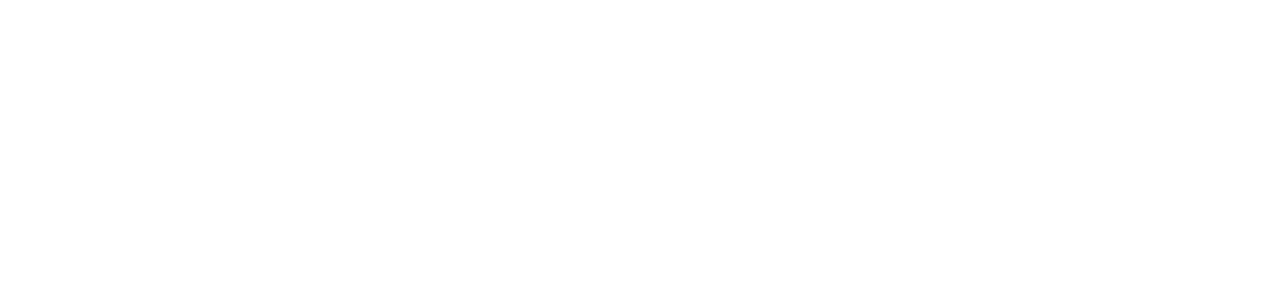
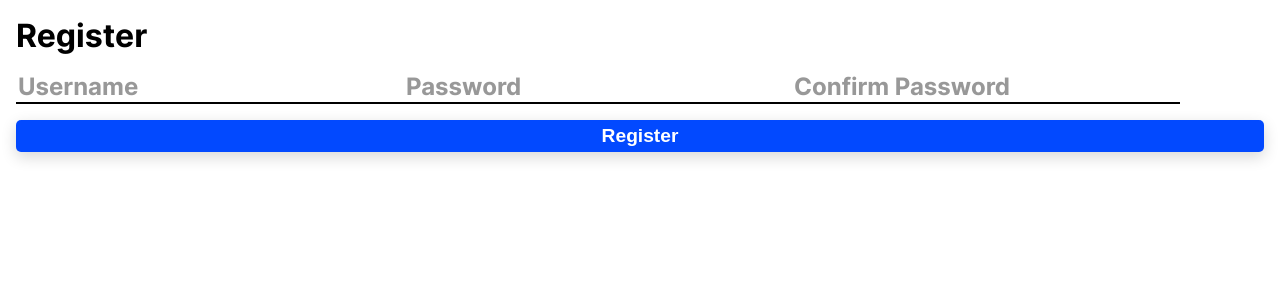
Before and after one commit to httpjamesm/opus, a React (Create React App) app: page /register in a window 1280 px wide. Before the commit this address had no page. Shown: the top 300 px of the page. Built offline with nearby package versions, Linux system fonts and the light colour scheme.

Commit message:
register page

```diff
--- a/src/index.tsx
+++ b/src/index.tsx
@@ -1,13 +1,11 @@
 import ReactDOM from "react-dom/client";
-import {
-  BrowserRouter,
-  Routes,
-  Route,
-} from "react-router-dom";
+import { BrowserRouter, Routes, Route } from "react-router-dom";
 
 import Landing from "./pages/Landing";
 
 import "./index.css";
+
+import Register from "./pages/Register";
 
 const root = ReactDOM.createRoot(
     document.getElementById("root") as HTMLElement
@@ -16,6 +14,7 @@
     <BrowserRouter>
         <Routes>
             <Route path="/" element={<Landing />} />
+            <Route path="/register" element={<Register />} />
         </Routes>
     </BrowserRouter>
 );
--- /dev/null
+++ b/src/pages/Register.tsx
@@ -0,0 +1,90 @@
+import { useState } from "react";
+import styles from "../styles/Register.module.scss";
+
+import { ToastContainer, toast } from "react-toastify";
+import "react-toastify/dist/ReactToastify.css";
+import { createSalt } from "src/utils/aes";
+
+// @ts-ignore
+import PBKDF2 from "crypto-js/pbkdf2";
+import { uint8ArrayToBase64 } from "src/utils/b64";
+
+const Register = () => {
+    const [username, setUsername] = useState<string>("");
+
+    const [password, setPassword] = useState<string>("");
+
+    const [confirmPassword, setConfirmPassword] = useState<string>("");
+
+    const doRegister = async () => {
+        if (password !== confirmPassword) {
+            toast.error("Passwords do not match");
+            return;
+        }
+
+        const salt = await uint8ArrayToBase64(await createSalt(16));
+
+        const hash = PBKDF2(password, salt, {
+            keySize: 512 / 32,
+            iterations: 1000,
+        }).toString();
+
+        const keySalt = await uint8ArrayToBase64(await createSalt(16))
+
+        const request = await fetch(
+            `${process.env.REACT_APP_API_URL}/auth/register`,
+            {
+                method: "POST",
+                headers: {
+                    "Content-Type": "application/json",
+                },
+                body: JSON.stringify({
+                    username,
+                    passwordHash: hash,
+                    passwordSalt: salt,
+                    keySalt,
+                }),
+            }
+        );
+
+        const response: { success: boolean; message: string } = await request.json();
+
+        if (response.success) {
+            toast.success("Successfully registered");
+        } else {
+            toast.error(response.message);
+        }
+    };
+
+    return (
+        <>
+            <div className={styles.parent}>
+                <h1>Register</h1>
+
+                <input
+                    placeholder="Username"
+                    onChange={(e) => setUsername(e.target.value)}
+                />
+
+                <input
+                    placeholder="Password"
+                    type="password"
+                    onChange={(e) => setPassword(e.target.value)}
+                />
+
+                <input
+                    placeholder="Confirm Password"
+                    type="password"
+                    onChange={(e) => setConfirmPassword(e.target.value)}
+                />
+
+                <button className={styles.objectiveButton} onClick={doRegister}>
+                    Register
+                </button>
+            </div>
+            <ToastContainer />
+        </>
+    );
+};
+
+export default Register;
--- /dev/null
+++ b/src/styles/Register.module.scss
@@ -0,0 +1,21 @@
+.parent {
+    height: 100%;
+    padding: 1rem;
+}
+
+.objectiveButton {
+    width: 100%;
+    height: 2rem;
+    font-weight: bold;
+    font-size: 1.2rem;
+    color: white;
+    background-color: #0249ff;
+
+    border-radius: 5px;
+
+    border: none;
+
+    box-shadow: 0px 5px 15px 0 rgba(0, 0, 0, 0.16);
+
+    margin-top: 1rem;
+}
--- /dev/null
+++ b/src/utils/aes.ts
@@ -0,0 +1,126 @@
+import {
+    arrayBufferToBase64,
+    base64ToArrayBuffer,
+    base64ToUint8Array,
+    uint8ArrayToBase64,
+} from "./b64";
+
+import { random } from "@lukeed/csprng/browser";
+
+export const encrypt = async (data: ArrayBuffer, key: CryptoKey) => {
+    const iv: Uint8Array = random(96);
+
+    const encryptedData: ArrayBuffer = await crypto.subtle.encrypt(
+        {
+            name: "AES-GCM",
+            iv,
+            length: 256,
+        },
+        key,
+        data
+    );
+
+    return {
+        iv: await uint8ArrayToBase64(iv),
+        data: await arrayBufferToBase64(encryptedData),
+    };
+};
+
+export const encryptData = async (data: ArrayBuffer, key: CryptoKey) => {
+    const iv: Uint8Array = random(96);
+
+    const encryptedData: ArrayBuffer = await crypto.subtle.encrypt(
+        {
+            name: "AES-GCM",
+            iv,
+            length: 256,
+        },
+        key,
+        data
+    );
+
+    return {
+        iv: await uint8ArrayToBase64(iv),
+        data: encryptedData,
+    };
+};
+
+export const decrypt = async (
+    data: { iv: string; data: string },
+    key: CryptoKey
+) => {
+    const iv: Uint8Array = await base64ToUint8Array(data.iv);
+    const encryptedData: ArrayBuffer = await base64ToArrayBuffer(data.data);
+
+    const decryptedData: ArrayBuffer = await crypto.subtle.decrypt(
+        {
+            name: "AES-GCM",
+            iv,
+            length: 256,
+        },
+        key,
+        encryptedData
+    );
+
+    return decryptedData;
+};
+
+export const decryptData = async (
+    data: { iv: string; data: ArrayBuffer },
+    key: CryptoKey
+) => {
+    const iv: Uint8Array = await base64ToUint8Array(data.iv);
+
+    const decryptedData: ArrayBuffer = await crypto.subtle.decrypt(
+        {
+            name: "AES-GCM",
+            iv,
+            length: 256,
+        },
+        key,
+        data.data
+    );
+
+    return decryptedData;
+};
+
+export const deriveKeypair = async (passKey: string, keySalt: string) => {
+    const enc = new TextEncoder();
+
+    // derive key from passkey using pbkdf2
+    const keypair = await window.crypto.subtle.importKey(
+        "raw",
+        enc.encode(passKey),
+        {
+            name: "PBKDF2",
+        },
+        false,
+        ["deriveBits", "deriveKey"]
+    );
+
+    // create masterkey from key
+    const masterKey = await window.crypto.subtle.deriveKey(
+        {
+            name: "PBKDF2",
+            iterations: 200000,
+            salt: enc.encode(keySalt),
+            hash: "SHA-512",
+        },
+        keypair,
+        {
+            name: "AES-GCM", // authenticated encryption
+            length: 256,
+        },
+        true,
+        ["encrypt", "decrypt", "wrapKey", "unwrapKey"]
+    );
+
+    return masterKey;
+};
+
+export const createSalt = async (length: number = 96) => {
+    const enc = new TextEncoder();
+    const salt = enc.encode(random(length));
+
+    return salt;
+};
--- /dev/null
+++ b/src/utils/b64.ts
@@ -0,0 +1,29 @@
+export const uint8ArrayToBase64 = async (buf: Uint8Array) => {
+    let binstr = Array.prototype.map
+        .call(buf, function (ch: number) {
+            return String.fromCharCode(ch);
+        })
+        .join("");
+    return btoa(binstr);
+};
+
+export const base64ToUint8Array = async (base64: string) => {
+    let binstr = atob(base64);
+    let buf = new Uint8Array(binstr.length);
+    Array.prototype.forEach.call(
+        binstr,
+        function (ch: string, i: number) {
+            buf[i] = ch.charCodeAt(0);
+        }
+    );
+    return buf;
+};
+
+export const arrayBufferToBase64 = async (buffer: ArrayBuffer) => {
+    return btoa(String.fromCharCode(...new Uint8Array(buffer)));
+}
+
+
+export const base64ToArrayBuffer = async (buffer: string) => {
+    return Uint8Array.from(atob(buffer), c => c.charCodeAt(0));
+}
```
Also changed, not shown: package.json (+7 -1 lines), tsconfig.json (+1 -11 lines), 2 other files (tests, documents, lock files or other folders). Lines whose indentation alone changed are shown as unchanged.
